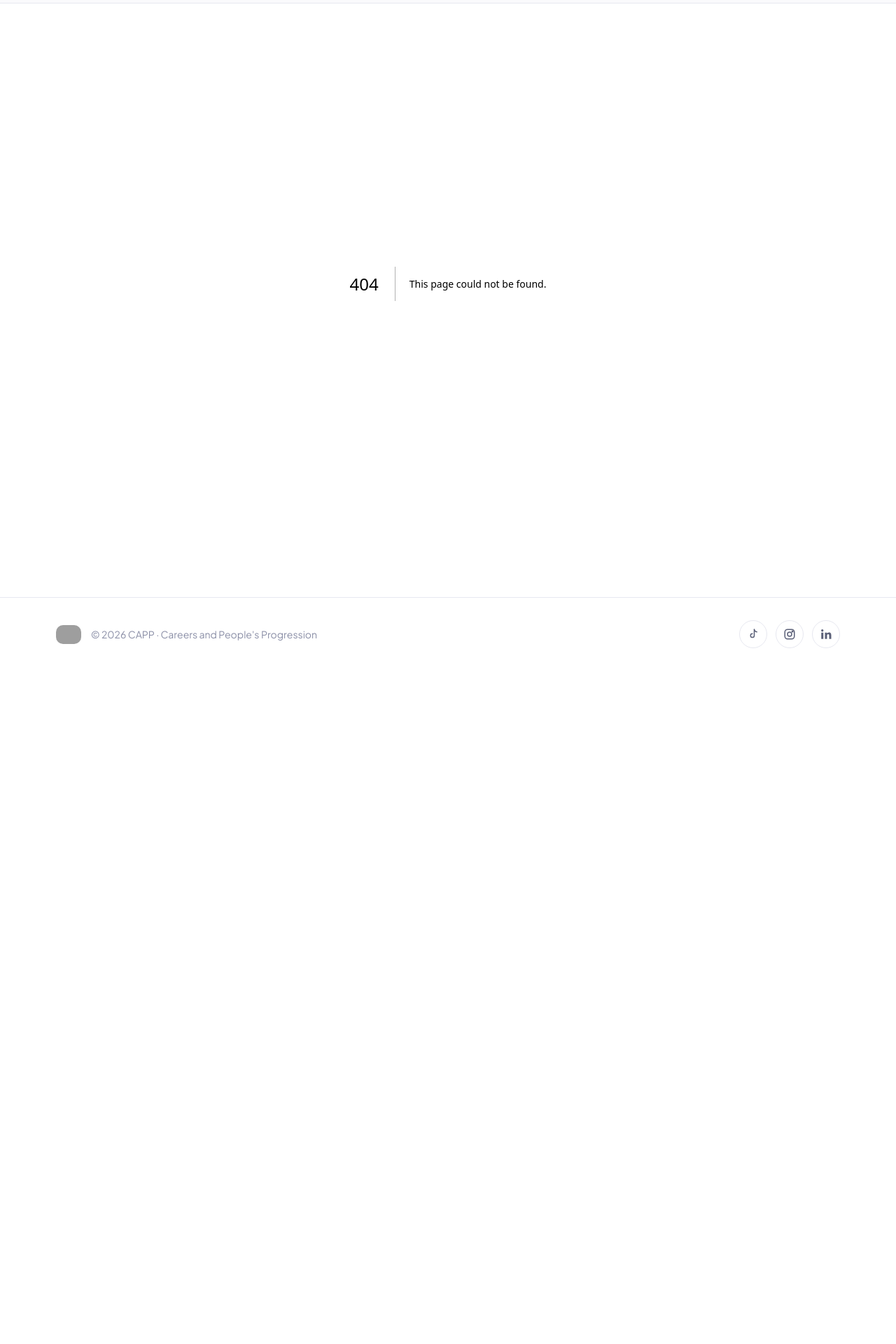
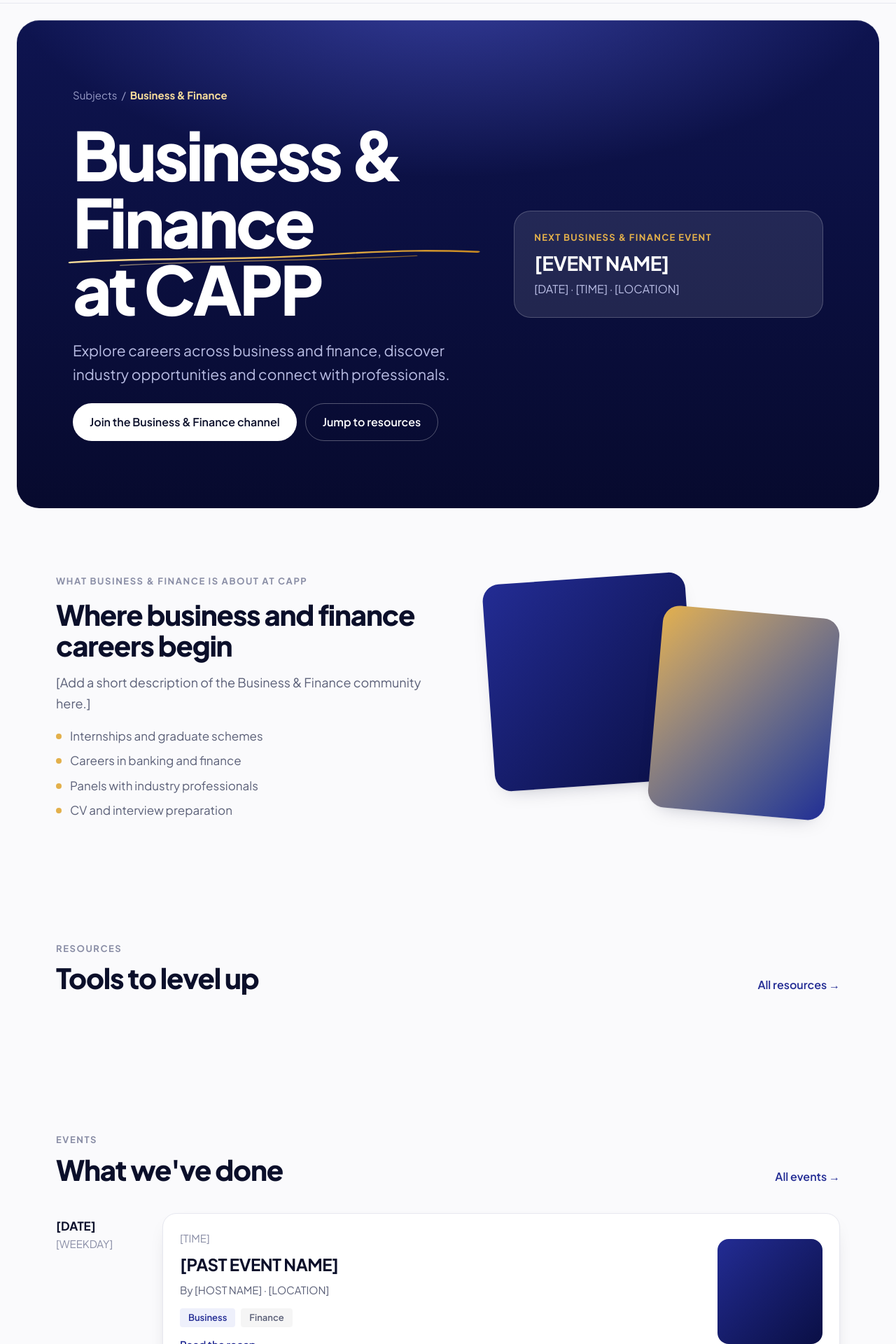
Before and after one commit to srahman14/cappweb, a Next.js app: page /business-finance in a window 1280 px wide. Before the commit this address had no page. Shown: the part 60-1980 px from the top of the page at 70% size. Before the commit the page ends 1018 px from the top, so only its background shows below. Built offline with nearby package versions, Linux system fonts and the light colour scheme; grey boxes are pictures that could not be loaded.

Commit message:
Add Business&Finance Page

```diff
--- /dev/null
+++ b/src/app/business-finance/page.tsx
@@ -0,0 +1,52 @@
+import type { Metadata } from "next";
+import { EventList } from "@/components/events/EventList";
+import { NextEventCard } from "@/components/events/NextEventCard";
+import { PersonGrid } from "@/components/people/PersonGrid";
+import { ResourceGrid } from "@/components/resources/ResourceGrid";
+import { CTABand } from "@/components/shared/CTABand";
+import { FeatureSplit } from "@/components/shared/FeatureSplit";
+import { Button, HandDrawnUnderline, PageHeader, Section, SectionHeader } from "@/components/ui";
+import { businessFinance } from "@/data/business-finance";
+import { SITE } from "@/lib/site";
+
+export const metadata: Metadata = { title: businessFinance.name, description: businessFinance.description };
+
+export default function BusinessFinancePage() {
+  return (
+    <>
+      <PageHeader
+        breadcrumb={[{ label: "Subjects", href: "/" }, { label: businessFinance.name }]}
+        title={<><HandDrawnUnderline rotate={-1.5}>{businessFinance.name}</HandDrawnUnderline> at CAPP</>}
+        description={businessFinance.description}
+        actions={
+          <>
+            <Button href={businessFinance.channelUrl ?? SITE.whatsappUrl} variant="onDark">{businessFinance.channelLabel}</Button>
+            <Button href="#resources" variant="outlineOnDark">Jump to resources</Button>
+          </>
+        }
+        aside={businessFinance.nextEvent && <NextEventCard event={businessFinance.nextEvent} label="Next Business & Finance event" />}
+      />
+
+      <Section>
+        <FeatureSplit {...businessFinance.about} />
+      </Section>
+
+      <Section id="resources" className="scroll-mt-8">
+        <SectionHeader eyebrow="Resources" title="Tools to level up" linkLabel="All resources →" linkHref="/resources" />
+        <ResourceGrid resources={businessFinance.resources} />
+      </Section>
+
+      <Section>
+        <SectionHeader eyebrow="Events" title="What we've done" linkLabel="All events →" linkHref="/events" />
+        <EventList events={businessFinance.pastEvents} variant="past" />
+      </Section>
+
+      <Section>
+        <SectionHeader eyebrow="Ambassadors" title="Meet the Business & Finance ambassadors" />
+        <PersonGrid people={businessFinance.ambassadors} />
+      </Section>
+
+      <CTABand title="Join the B&F community" />
+    </>
+  );
+}
--- /dev/null
+++ b/src/data/business-finance.ts
@@ -0,0 +1,50 @@
+
+import type { EventItem, SubjectPageData } from "@/types";
+
+/** Placeholder past event. Replace with real events later. */
+const placeholderEvent = (n: number): EventItem => ({
+  id: `business-finance-past-${n}`,
+  title: "[PAST EVENT NAME]",
+  dateLabel: "[DATE]",
+  weekday: "[WEEKDAY]",
+  time: "[TIME]",
+  location: "[LOCATION]",
+  hostName: "[HOST NAME]",
+  tags: ["Business", "Finance"],
+  href: "#",
+});
+
+export const businessFinance: SubjectPageData = {
+  name: "Business & Finance",
+  description:
+    "Explore careers across business and finance, discover industry opportunities and connect with professionals.",
+  channelLabel: "Join the Business & Finance channel",
+
+  about: {
+    eyebrow: "What Business & Finance is about at CAPP",
+    title: "Where business and finance careers begin",
+    body: "[Add a short description of the Business & Finance community here.]",
+    bullets: [
+      "Internships and graduate schemes",
+      "Careers in banking and finance",
+      "Panels with industry professionals",
+      "CV and interview preparation",
+    ],
+  },
+
+  nextEvent: {
+    ...placeholderEvent(0),
+    id: "business-finance-next",
+    title: "[EVENT NAME]",
+  },
+
+  resources: [],
+
+  pastEvents: [1, 2, 3].map(placeholderEvent),
+
+  ambassadors: [1, 2, 3, 4].map((n) => ({
+    id: `business-finance-amb-${n}`,
+    name: "[NAME]",
+    role: "Business & Finance ambassador",
+  })),
+};
```
